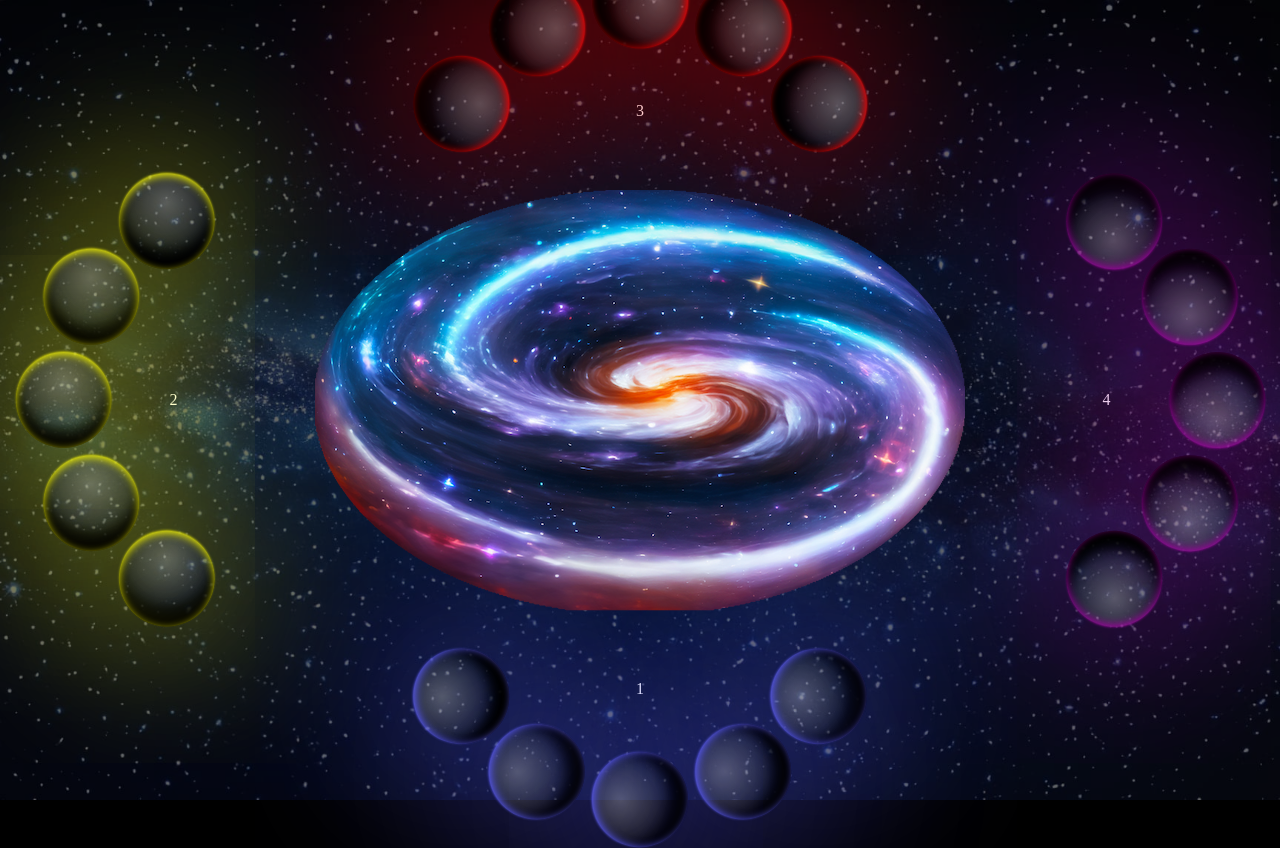
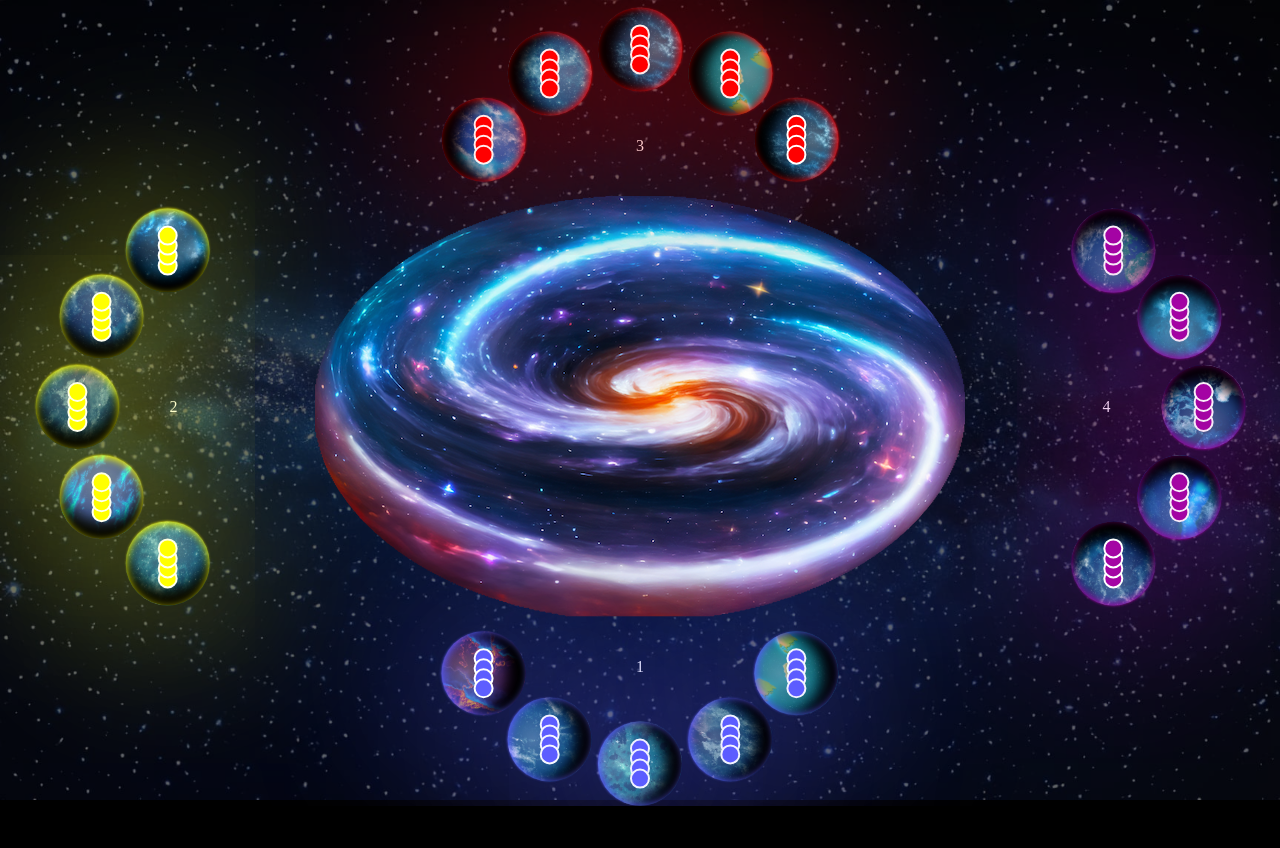
Before and after one commit to andrey-luzin/cosmic-encounter, a Next.js app: page / in a window 1280 px wide. After the commit the page ends 806 px from the top, so only its background shows below. Built offline with nearby package versions, Linux system fonts and the light colour scheme.

Commit message:
style of Spaceship; add ship containers in PlayerDeck

```diff
--- a/src/components/Dashboard/index.scss
+++ b/src/components/Dashboard/index.scss
@@ -1,6 +1,6 @@
 .dashboard {
   height: 100%;
-  padding: 2rem;
+  padding: 6rem 2rem;
   position: relative;
   align-items: center;
   justify-content: center;
--- a/src/components/Dashboard/index.tsx
+++ b/src/components/Dashboard/index.tsx
@@ -40,7 +40,7 @@ export const Dashboard: FC<DashboardProps> = () => {
   return(
     <div className={`dashboard dashboard--total-count-${players.length}`}>
       {players.map((player, index) => {
-        return <PlayerDeck index={index} key={index} color={player.color} />;
+        return <PlayerDeck index={index} key={index} color={player.color} name={player.name} />;
       })}
        <Image
           fill
--- a/src/components/PlayerDeck/Planet/index.scss
+++ b/src/components/PlayerDeck/Planet/index.scss
@@ -24,8 +24,6 @@
   &__atmosphere {
     height: var(--circle-radius);
     width: var(--circle-radius);
-    min-width: 54px;
-    min-height: 54px;
     position: relative;
     background: radial-gradient(circle at 30% 50%, rgba(255,255,255,.3) 0%, rgba(255,255,255,0) 65%);
     border-radius: 100%;
@@ -48,7 +46,25 @@
 
     // be random
     transform: rotate(24.3deg) scale(1.1);
-    animation: planetRotate calc(50 * .1s) linear infinite;
+
+    // animation: planetRotate calc(50 * .1s) linear infinite;
+  }
+
+  &__ships-container {
+    @include rotateToCenter;
+
+    display: flex;
+    align-items: center;
+    justify-content: center;
+    gap: 5px;
+    width: 100%;
+    height: 100%;
+  }
+
+  &__ships-group {
+    display: flex;
+    flex-direction: column;
+    margin-top: -10px;
   }
 }
 
--- a/src/components/PlayerDeck/Planet/index.tsx
+++ b/src/components/PlayerDeck/Planet/index.tsx
@@ -1,19 +1,48 @@
 "use client";
-import React, { FC } from 'react';
+import React, { FC, useEffect, useState } from 'react';
+
+import { Spaceship } from '@/components/PlayerDeck/Spaceship';
+import { PlayerType } from '@/types/PlayerTypes';
 
 import './index.scss';
 
-type PlanetProps = unknown;
+type PlanetProps = PlayerType;
 
 const imagesCount = 36;
+const initSpaceshipsCount = 4;
 
-export const Planet: FC<PlanetProps> = () => {
+export const Planet: FC<PlanetProps> = ({ color, name }) => {
+  const [planetImage, setPlanetImage] = useState<string>();
+  const [spaceshipsGroup, setSpaceshipsGroup] =
+    useState<({ count: number } & PlayerType)[]>([{ count: initSpaceshipsCount, color, name }]);
+
+  useEffect(() => {
+    setPlanetImage(`url('/images/textures/texture${Math.ceil(Math.random() * imagesCount)}.webp')`);
+  }, []);
+
   return(
     <div className="planet">
       <div className="planet__atmosphere">
         <div className="planet__surface" style={{
-          backgroundImage: `url('/images/textures/texture${Math.ceil(Math.random() * imagesCount)}.webp');`
+          backgroundImage: planetImage
         }} />
+        <div className="planet__ships-container">
+          {
+            spaceshipsGroup.map((group, index) => {
+              return(
+                <div className="planet__ships-group" key={index}>
+                  {
+                    [...Array(group.count)].map((_, index) => {
+                      return (
+                        <Spaceship key={index} color={group.color} />
+                      );
+                    })
+                  }
+                </div>
+              );
+            })
+          }
+        </div>
       </div>
     </div>
   );
--- a/src/components/PlayerDeck/Spaceship/index.scss
+++ b/src/components/PlayerDeck/Spaceship/index.scss
@@ -1,6 +1,10 @@
 .spaceship {
-  width: 20px;
-  height: 20px;
+  $size: 20px;
+
+  width: $size;
+  height: $size;
   border-radius: 100%;
-  background-color: var(--deck-color);
+  border: 2px solid white;
+  flex-shrink: 0;
+  margin-bottom: -$size / 2;
 }
--- a/src/components/PlayerDeck/Spaceship/index.tsx
+++ b/src/components/PlayerDeck/Spaceship/index.tsx
@@ -1,11 +1,18 @@
+"use client";
 import React, { FC } from 'react';
+import { PlayerColor } from '@/types/PlayerTypes';
 
 import './index.scss';
 
-type SpaceshipProps = unknown;
+type SpaceshipProps = { color: PlayerColor };
 
-export const Spaceship: FC<SpaceshipProps> = () => {
+export const Spaceship: FC<SpaceshipProps> = ({ color }) => {
   return(
-    <div className="spaceship"></div>
+    <div
+      className="spaceship"
+      style={{
+        backgroundColor: color,
+      }}
+    />
   );
 };
--- a/src/components/PlayerDeck/index.tsx
+++ b/src/components/PlayerDeck/index.tsx
@@ -3,16 +3,15 @@ import React, { FC, useEffect, useRef, useState } from 'react';
 import cx from 'classnames';
 import { Planet } from './Planet';
 import { CSSDeckIndex, CSSDeckColor } from '@/const/css-consts';
-import { PlayerColor } from '@/types/PlayerTypes';
-import Image from 'next/image';
+import { PlayerType } from '@/types/PlayerTypes';
 
 import './index.scss';
 
-type PlayerDeckProps = { index: number, color: PlayerColor };
+type PlayerDeckProps = { index: number } & PlayerType;
 
 const countOfPlanets = 5;
 
-export const PlayerDeck: FC<PlayerDeckProps> = ({ index, color }) => {
+export const PlayerDeck: FC<PlayerDeckProps> = ({ index, color, name }) => {
   const deckRef = useRef<HTMLDivElement | null>(null);
 
   useEffect(() => {
@@ -20,7 +19,7 @@ export const PlayerDeck: FC<PlayerDeckProps> = ({ index, color }) => {
       deckRef.current.style.setProperty(CSSDeckIndex, String(index));
       deckRef.current.style.setProperty(CSSDeckColor, color);
     }
-  }, [index]);
+  }, [color, index]);
 
   return(
     <div
@@ -34,7 +33,7 @@ export const PlayerDeck: FC<PlayerDeckProps> = ({ index, color }) => {
       {
         [...Array(countOfPlanets)].map((_, index) => {
           return(
-            <Planet key={index} />
+            <Planet key={index} color={color} name={name} />
           );
         })
       }
--- a/src/styles/variables.scss
+++ b/src/styles/variables.scss
@@ -1,7 +1,7 @@
 :root {
   --color-text: #ffffff;
   --color-bg-main: #000000;
-  --circle-radius: 12vmin;
+  --circle-radius: 84px;
   --items-count: 1;
   --decks-count: 1;
 }
```
